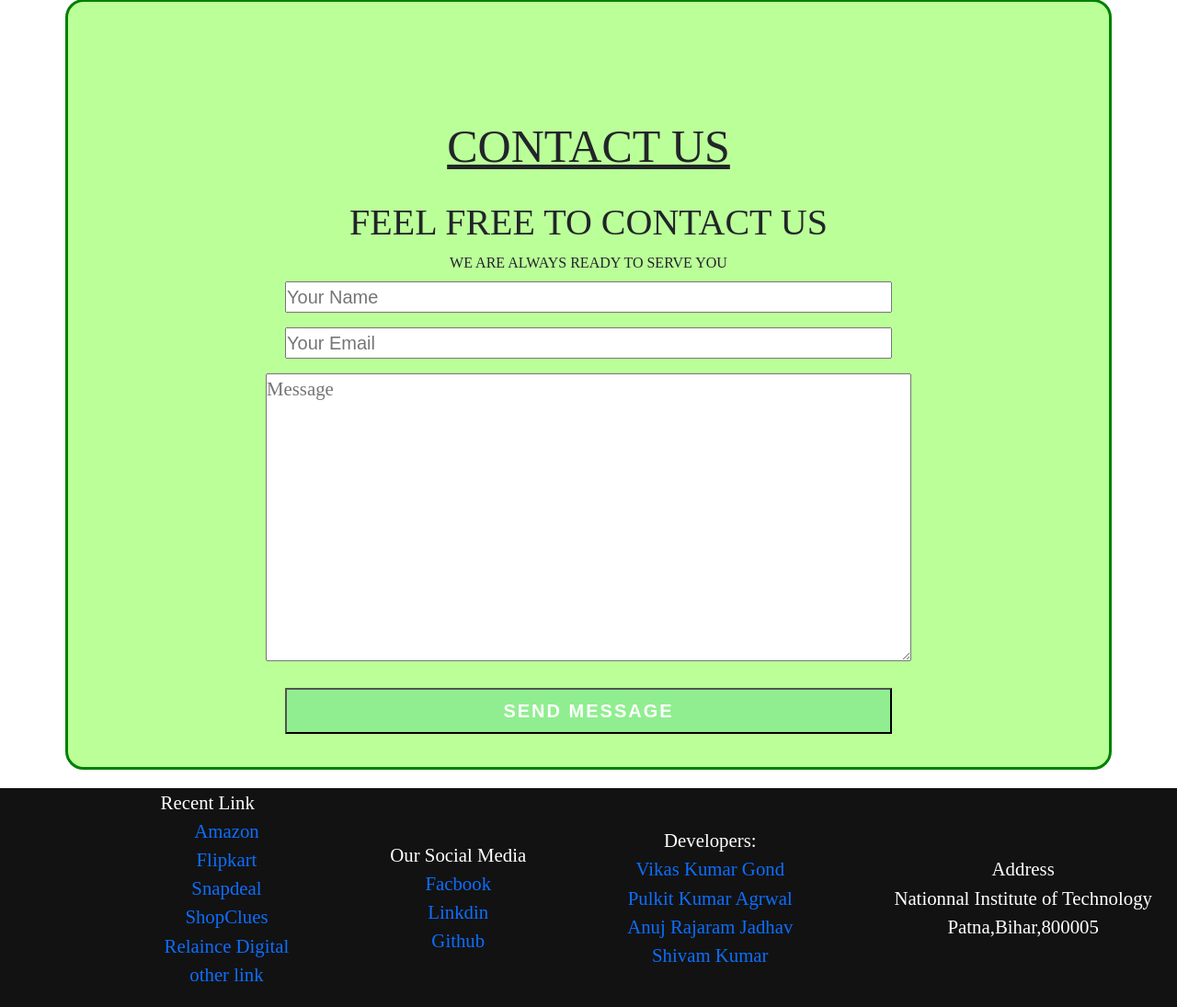
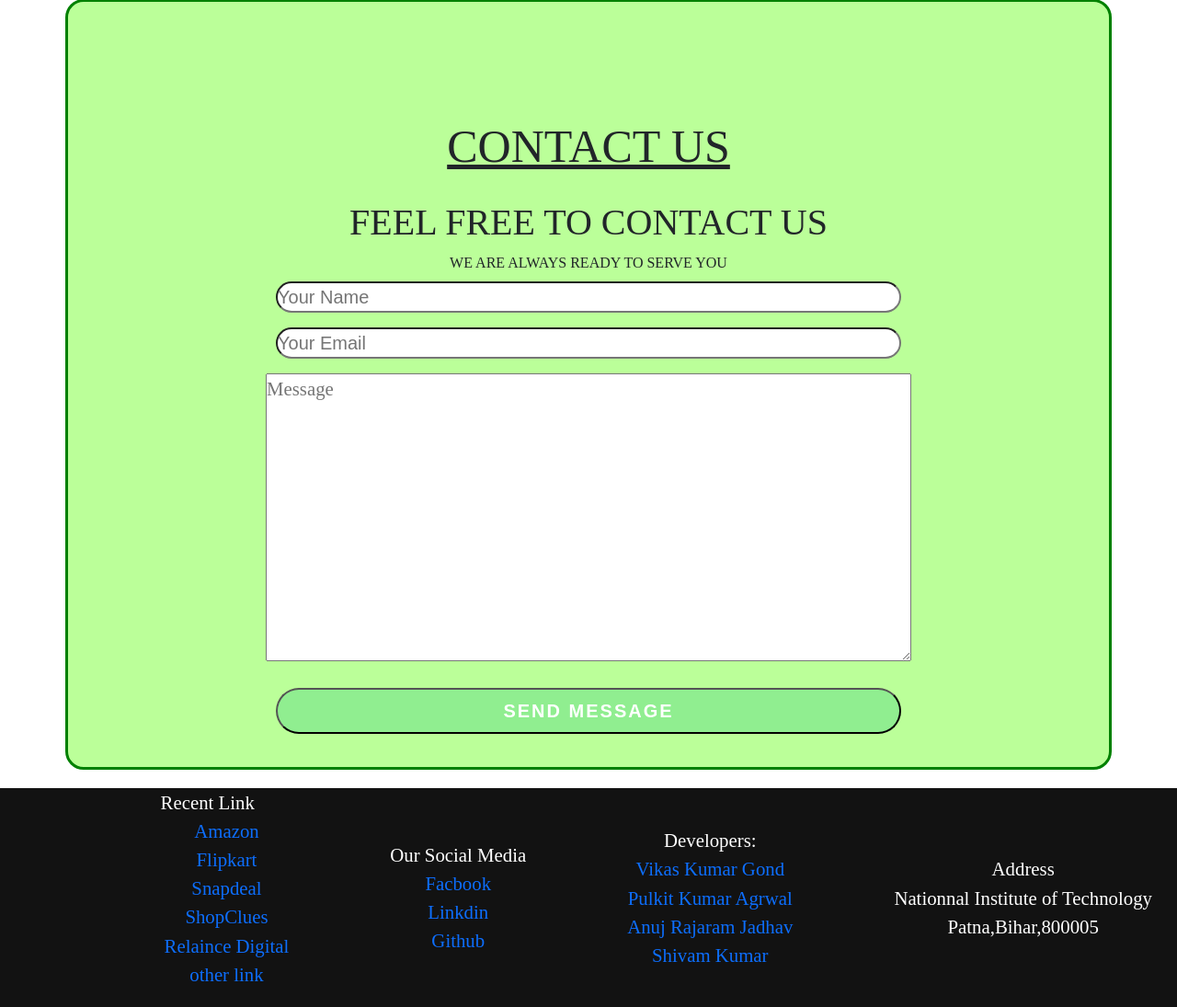
Before and after one commit to Hack-o-Heist/Heist-Compare, a Django app: page /contact in a window 1280 px wide. Shown: the part 94-1189 px from the top of the page at 92% size. Run offline with Django 3.2, Linux system fonts and the light colour scheme.

Commit message:
Update contact.css

```diff
--- a/core/static/css/contact.css
+++ b/core/static/css/contact.css
@@ -19,7 +19,8 @@
     font-size: 16px;
 }
 .form-control1{
-    width: 660px;
+    width: 680px;
+    border-radius: 25px;
     font-size: 20px;
     margin-bottom: 16px;
 }
```
